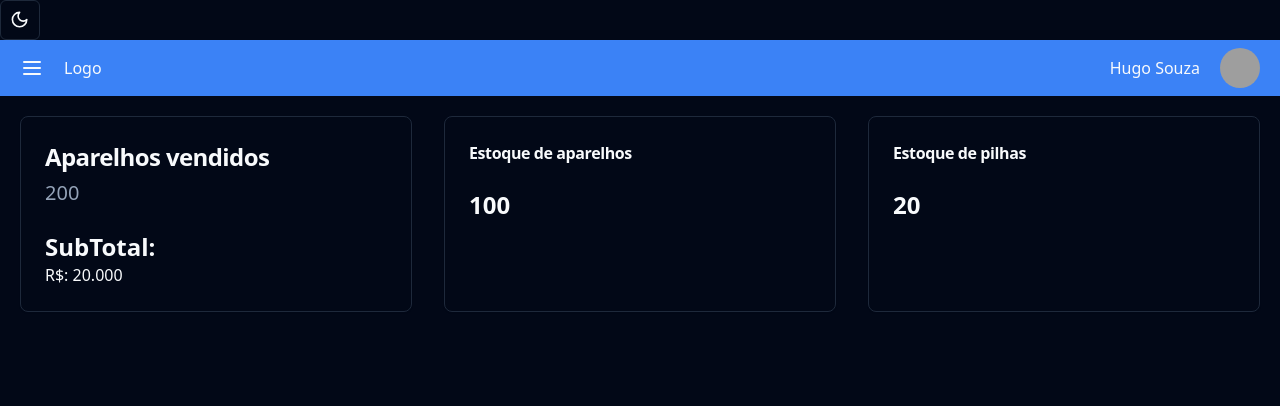
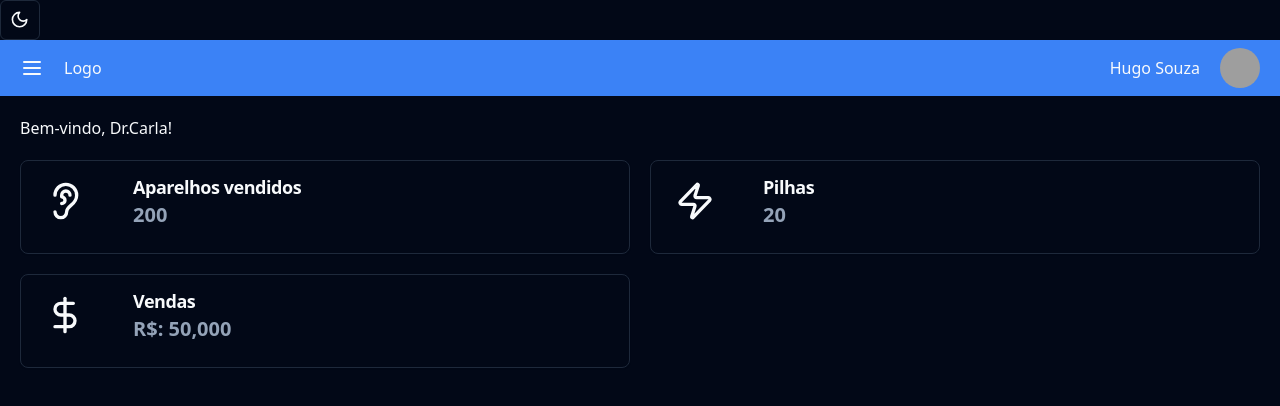
Before and after one commit to HugoSouza10/Dashboard-Shadcn, a React (Vite) app: page / in a window 1280 px wide. Shown: the top 406 px of the page. Built offline with nearby package versions, Linux system fonts and the light colour scheme; grey boxes are pictures that could not be loaded.

Commit message:
style: Card

```diff
--- a/src/App.tsx
+++ b/src/App.tsx
@@ -1,9 +1,13 @@
 import { ThemeToggle } from "./components/theme-toggle";
+import {
+  DollarSign,
+  Ear,
+  Zap,
+ } from "lucide-react"
  {/*import { Button } from "./components/ui/button";*/}
 import { ThemeProvider } from "@/components/theme-provider"
 import { Theme } from "@/components/Theme"
 import { Card, CardContent, CardDescription, CardHeader, CardTitle } from "@/components/ui/card";
-
 
 const Page = () => {
   return (
@@ -12,33 +16,33 @@ const Page = () => {
         <ThemeToggle/>
         <Theme>
           <div className="container p-5">
-            <div className="Dashboard-card grid md:grid-cols-3 gap-5 md:gap-8">
-            <Card className="hover:bg-blue-500 h-fit">
-              <CardHeader>
-                <CardTitle className="text-2xl">Aparelhos vendidos</CardTitle>
-                <CardDescription className="text-xl">200</CardDescription>
+            <h1 className="mb-5">Bem-vindo, Dr.Carla!</h1>
+            <div className="Dashboard-card grid md:grid-cols-2 gap-5">
+              <Card className="hover:bg-blue-500 flex items-center">
+                  <CardHeader className="pt-3">
+                    <Ear className="sm: w-7 w-h-7 md:w-10 h-10"/>
                   </CardHeader>
-              <CardContent>
-                 <div className="text-2xl font-bold">SubTotal:</div>
-                 <div>R$: 20.000</div>
+                  <CardContent className="pt-3">
+                    <CardTitle className="text-lg font-semibold">Aparelhos vendidos</CardTitle>
+                    <CardDescription className="text-xl font-bold">200</CardDescription>
                   </CardContent>
               </Card>
-
-            <Card>
-              <CardHeader>
-                <CardTitle className="text-md">Estoque de aparelhos</CardTitle>
+              <Card className="hover:bg-blue-500 flex items-center">
+                  <CardHeader className="pt-3">
+                    <Zap className="sm: w-7 w-h-7 md:w-10 h-10"/>
                   </CardHeader>
-              <CardContent>
-                <div className="text-2xl font-bold">100</div>
+                  <CardContent className="pt-3">
+                    <CardTitle className="text-lg font-semibold">Pilhas</CardTitle>
+                    <CardDescription className="text-xl font-bold">20</CardDescription>
                   </CardContent>
               </Card>
-
-            <Card>
-              <CardHeader>
-                <CardTitle className="text-md">Estoque de pilhas</CardTitle>
+              <Card className="hover:bg-blue-500 flex items-center xl:col-span-1 md:col-span-2">
+                  <CardHeader className="pt-3">
+                    <DollarSign className="sm: w-7 w-h-7 md:w-10 h-10"/>
                   </CardHeader>
-              <CardContent>
-              <div className="text-2xl font-bold">20</div>
+                  <CardContent className="pt-3 row-span-2">
+                    <CardTitle className="text-lg font-semibold">Vendas</CardTitle>
+                    <CardDescription className="text-xl font-bold">R$: 50,000</CardDescription>
                   </CardContent>
               </Card>
             </div>
```
Also changed, not shown: 1 other file (tests, documents, lock files or other folders). Lines whose indentation alone changed are shown as unchanged.
